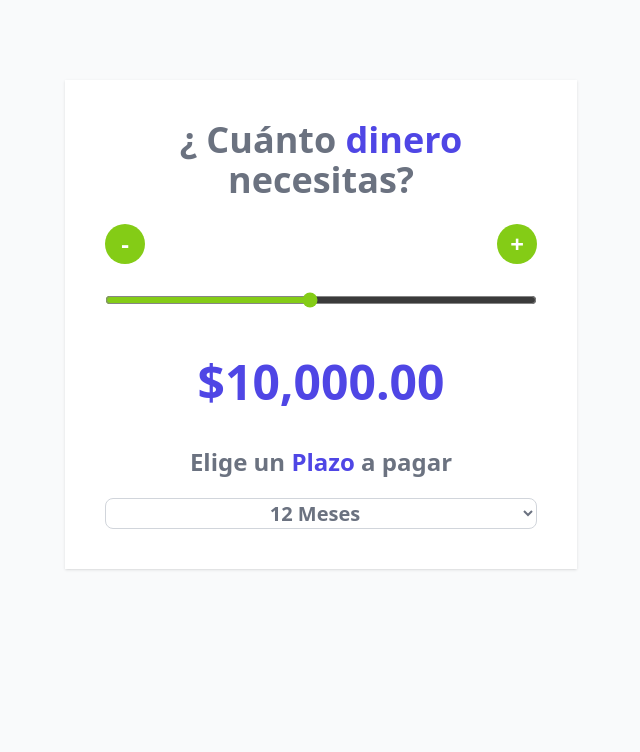
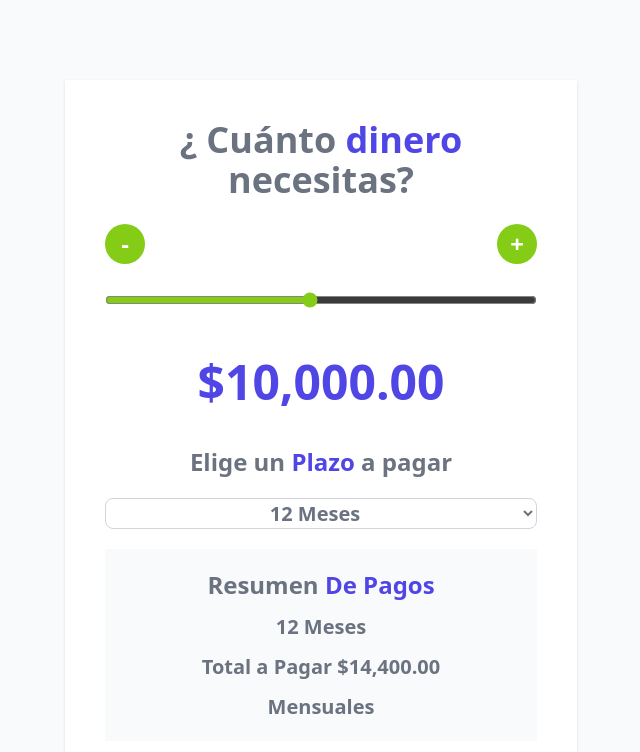
Before and after one commit to JPalacio3/Cotizador-Prestamos, a React (Vite) app: page / in a window 1280 px wide. Shown: the top 752 px of the page, without its empty margins (319-959 px from the left). Built offline with nearby package versions, Linux system fonts and the light colour scheme.

Commit message:
feat : Realizando el cálculo del total a pagar en base a los plazos seleccionados - Incorporación de useEffect para actualizar automaticamente la cantidad en pantalla

```diff
--- a/src/App.jsx
+++ b/src/App.jsx
@@ -1,12 +1,18 @@
-import { useState } from 'react';
+import { useState, useEffect } from 'react';
 import Header from "./components/Header";
 import Button from "./components/Button";
-import { formatearDinero } from './helpers'
+import { formatearDinero, calcularTotalPagar } from './helpers'
 
 function App() {
 
   const [ cantidad, setCantidad ] = useState( 10000 );
   const [ meses, setMeses ] = useState( 12 );
+  const [ total, setTotal ] = useState( 0 );
+
+  useEffect( () => {
+    const resultadoTotalPagar = calcularTotalPagar( cantidad, meses );
+    setTotal( resultadoTotalPagar );
+  }, [ cantidad, meses ] );
 
   const MIN = 1000;
   const MAX = 20000;
@@ -70,6 +76,7 @@
         Elige un <span className='text-indigo-600'>Plazo</span> a pagar
       </h2>
 
+      {/* Select para el tiempo de pago */}
       <select name="" id="" className='mt-5 w-full bg-white border border-gray-300 rounded-lg text-center font-bold text-xl text-gray-500' value={meses} onChange={e => setMeses( +e.target.value )}>
         <option value="" disabled='disabled'> Seleccione</option>
         <option value="6"> 6 Meses</option>
@@ -77,9 +84,16 @@
         <option value="24"> 24 Meses</option>
       </select>
 
+      {/* Resúmen del préstamo  */}
+      <div className="my-5 space-y-3 bg-gray-50 py-5">
+        <h2 className="text-2xl font-extrabold text-gray-500 text-center">
+          Resumen <span className='text-indigo-600'>De Pagos</span>
+        </h2>
+        <p className="text-xl text-gray-500 text-center font-bold">{meses} Meses</p>
+        <p className="text-xl text-gray-500 text-center font-bold">Total a Pagar {formatearDinero( total )}</p>
+        <p className="text-xl text-gray-500 text-center font-bold">Mensuales</p>
 
-
-
+      </div>
     </div >
   )
 }
--- a/src/helpers/index.js
+++ b/src/helpers/index.js
@@ -1,5 +1,5 @@
 
-// Función encargade de formatar la cantidad en dinero
+// Función encargada de formatar la cantidad en dinero
 const formatearDinero = ( valor ) => {
     const formatter = new Intl.NumberFormat( 'en-US', {
         style: 'currency',
@@ -8,6 +8,36 @@
     return formatter.format( valor );
 }
 
+// Función encargada de realizar el cálculo de los pagos mensuales
+const calcularTotalPagar = ( cantidad, plazo ) => {
+    let total;
+
+    // Mentras mayor sea la cantidad solicitada, menor es el interés
+    if ( cantidad < 5000 ) {
+        total = cantidad * 1.5;
+    } else if ( cantidad >= 5000 && cantidad < 10000 ) {
+        total = cantidad * 1.3;
+    } else if ( cantidad >= 10000 && cantidad < 15000 ) {
+        total = cantidad * 1.2;
+    } else {
+        total = cantidad * 1.1;
+    }
+
+    // Mientras mayor sea el plazo, el interés será más alto
+    if ( plazo === 6 ) {
+        total *= 1.1;
+    } else if ( plazo === 12 ) {
+        total *= 1.2;
+    } else {
+        total *= 1.3;
+    }
+    return total;
+}
+
+
+
+
 export {
-    formatearDinero
+    formatearDinero,
+    calcularTotalPagar
 }
```
